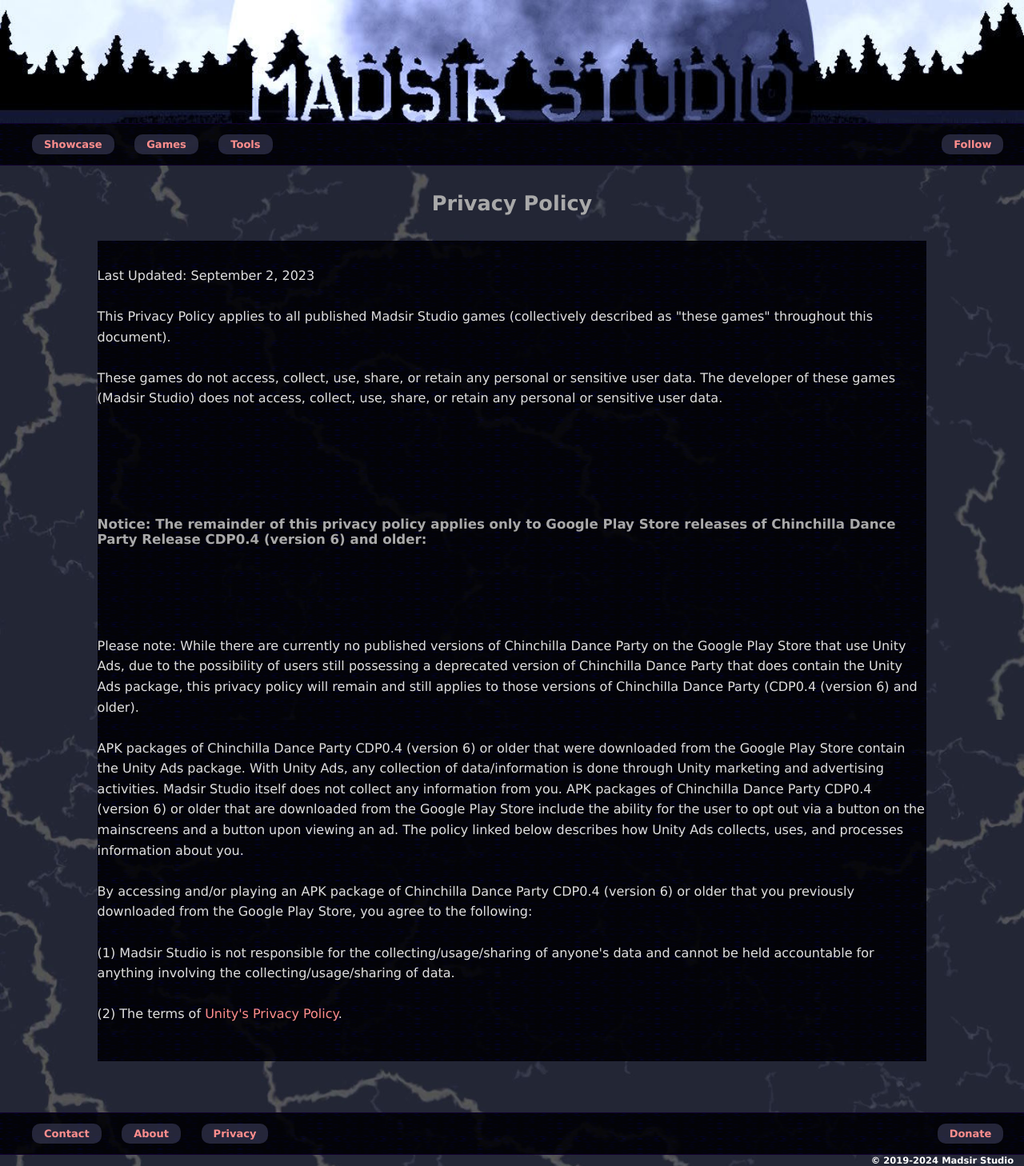
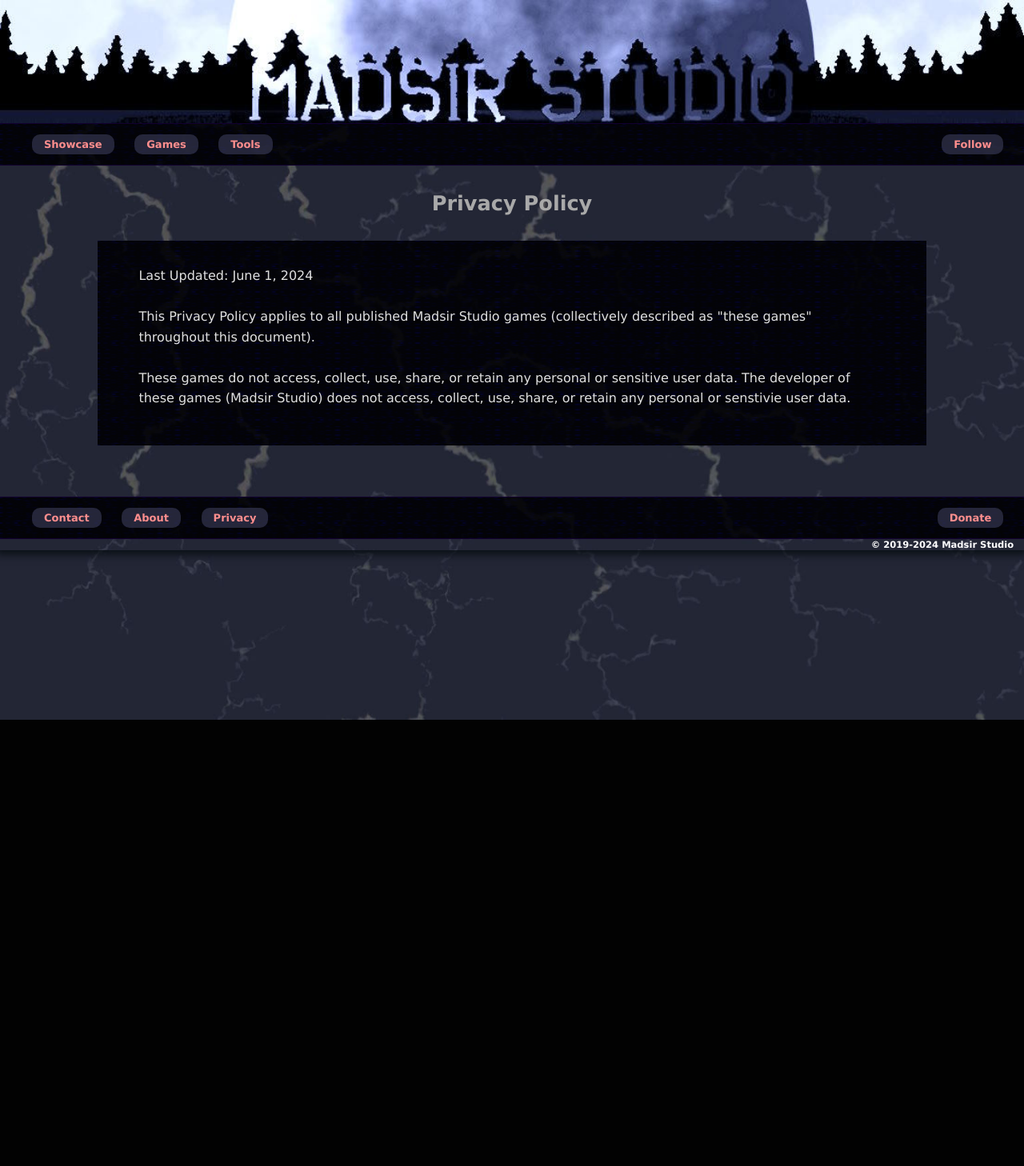
Before and after one commit to Madsir/madsirstudio.github.io, a Jekyll site: the page built from privacy/index.html, in a window 1280 px wide. Shown: the whole page at 80% size. Built offline with Jekyll 4.4.1, drawn with Linux system fonts in a browser that asks for light colours; after the commit the page ends 900 px from its top, so only the background shows below that.

Commit message:
Update index.html

```diff
--- a/privacy/index.html
+++ b/privacy/index.html
@@ -20,6 +20,8 @@
 }
 p{
   line-height: 1.6;
+  margin-left: 5%;
+  margin-right: 5%;
 }
 </style>
 </head>
@@ -29,40 +31,17 @@
 	    <br>
 		<div class="centerdiv">
 		<br>
-    			<p>Last Updated: September 2, 2023
+    			<p>Last Updated: June 1, 2024
 	    	<br>
 		<br>
 		        This Privacy Policy applies to all published Madsir Studio games (collectively described as "these games" throughout this document).
 		<br>
 		<br>
-			These games do not access, collect, use, share, or retain any personal or sensitive user data. The developer of these games (Madsir Studio) does not access, collect, use, share, or retain any personal or sensitive user data.
+			These games do not access, collect, use, share, or retain any personal or sensitive user data. The developer of these games (Madsir Studio) does not access, collect, use, share, or retain any personal or senstivie user data.
 		<br>
 			</p>
-					<br>
-						<br>
-		<br>
-						<br>
-		<br>
-						<br>
-		<br>
-			<h2>Notice: The remainder of this privacy policy applies only to Google Play Store releases of Chinchilla Dance Party Release CDP0.4 (version 6) and older:</h2>
-			<br><br><p>
-						<br>
-		<br>
-			Please note: While there are currently no published versions of Chinchilla Dance Party on the Google Play Store that use Unity Ads, due to the possibility of users still possessing a deprecated version of Chinchilla Dance Party that does contain the Unity Ads package, this privacy policy will remain and still applies to those versions of Chinchilla Dance Party (CDP0.4 (version 6) and older).
-	    	<br>
-		<br>
-			APK packages of Chinchilla Dance Party CDP0.4 (version 6) or older that were downloaded from the Google Play Store contain the Unity Ads package. With Unity Ads, any collection of data/information is done through Unity marketing and advertising activities. Madsir Studio itself does not collect any information from you. APK packages of Chinchilla Dance Party CDP0.4 (version 6) or older that are downloaded from the Google Play Store include the ability for the user to opt out via a button on the mainscreens and a button upon viewing an ad. The policy linked below describes how Unity Ads collects, uses, and processes information about you.
 		<br>
 		<br>
-			By accessing and/or playing an APK package of Chinchilla Dance Party CDP0.4 (version 6) or older that you previously downloaded from the Google Play Store, you agree to the following:
-        		<br><br>
-        		(1) Madsir Studio is not responsible for the collecting/usage/sharing of anyone's data and cannot be held accountable for anything involving the collecting/usage/sharing of data.
-		<br>
-		<br>
-       			(2) The terms of <a href="https://unity3d.com/legal/privacy-policy">Unity's Privacy Policy</a>.</p>
-		<br>
-			<br>
 		</div>
    </div>
 </body>
```
